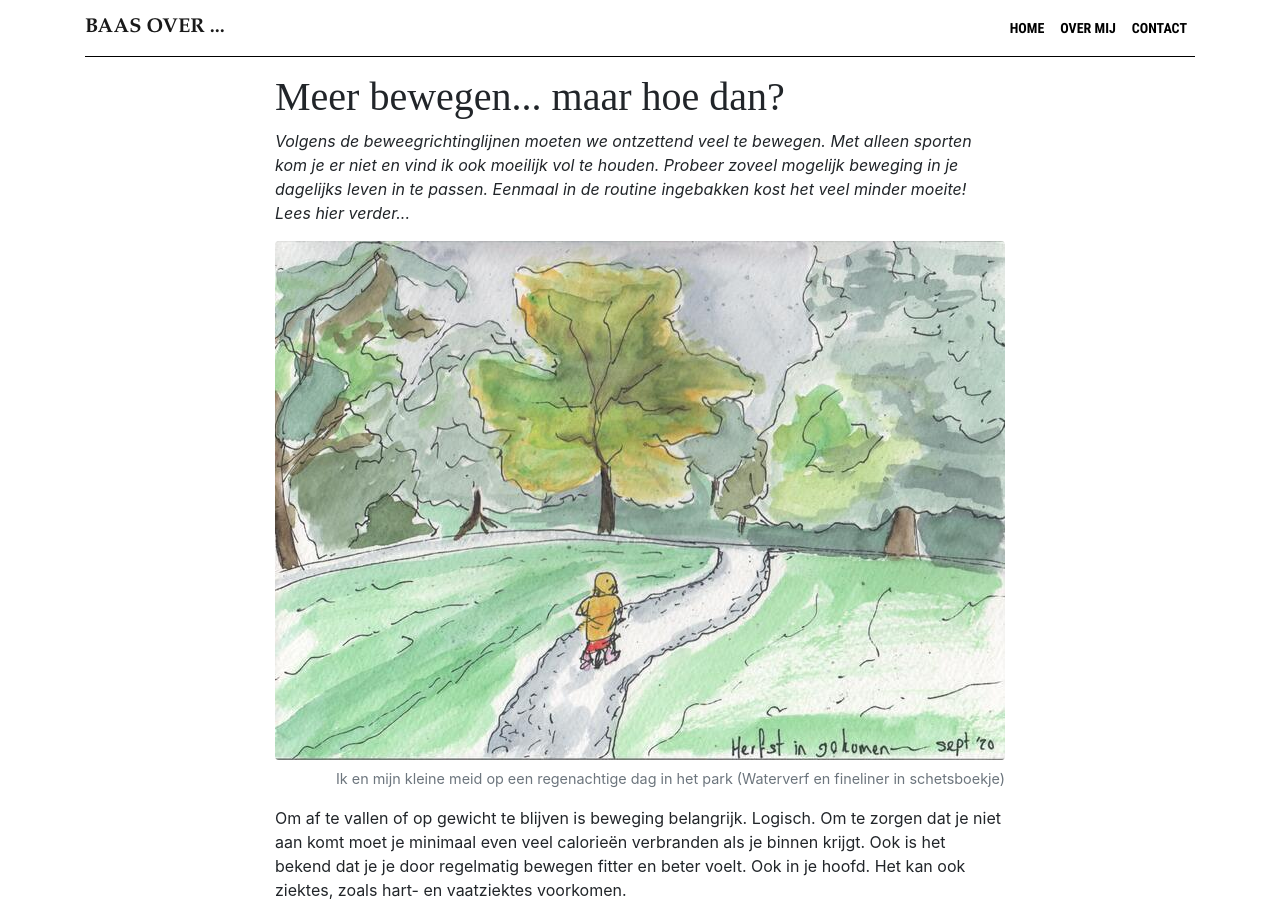
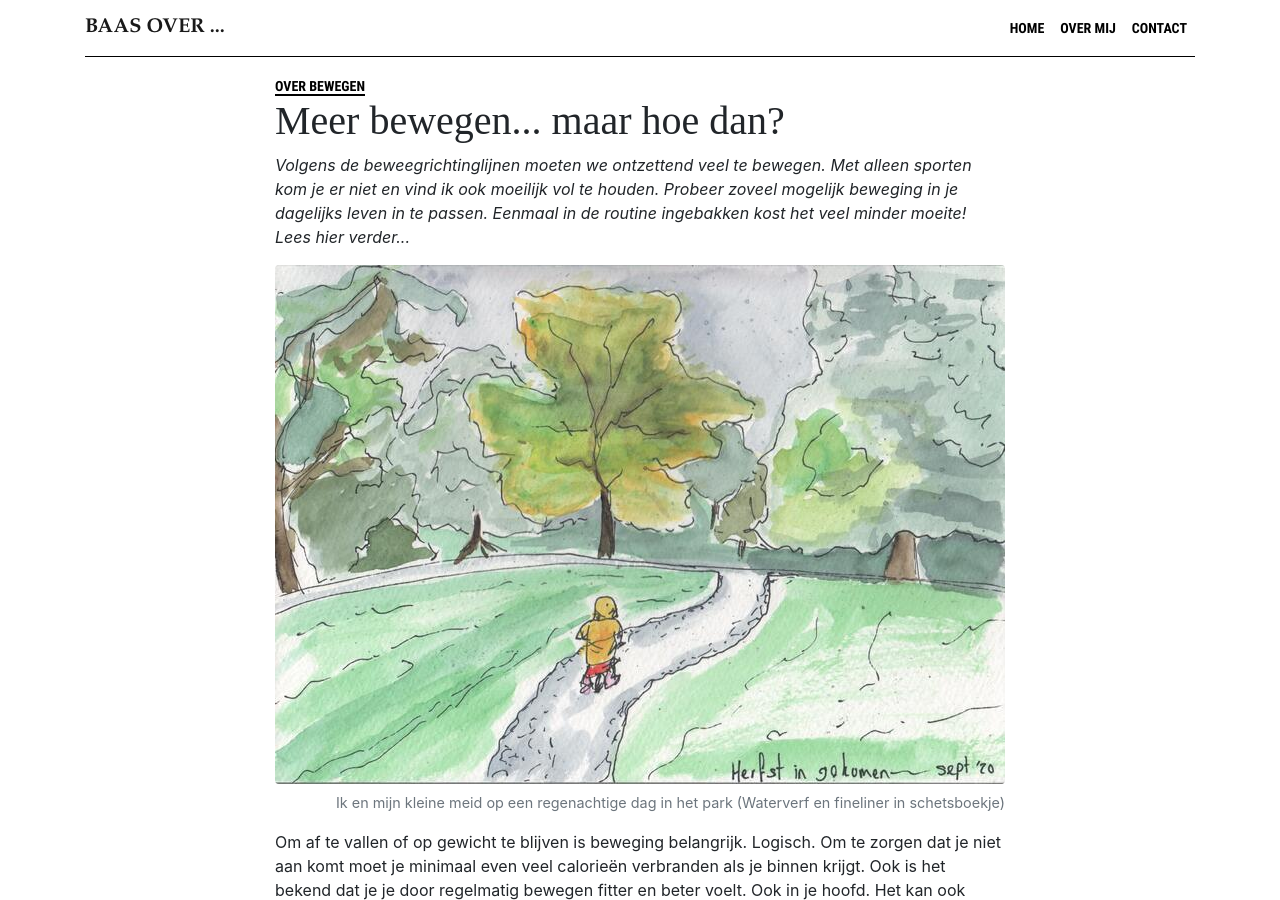
Before and after one commit to BaasLimited/baasovereten.github.io, a Jekyll site: the page built from _posts/2020-10-07-meer-bewegen.md, in a window 1280 px wide and 900 px high. Built offline with Jekyll 4.4.1, drawn with Linux system fonts in a browser that asks for light colours; some web fonts are replaced; a script that is not in the unit is left out; comment, search, counter and statistics services are not loaded.

Commit message:
Fix tags on post pages

```diff
--- a/_layouts/gallery-post.html
+++ b/_layouts/gallery-post.html
@@ -1,6 +1,8 @@
 {% include page-header.html %}
 <div class="col-md-8 offset-md-2">
-    <span class="post-tag">{{ page.tag }}</span>
+    {% if page.tags.first %}
+    <span class="post-tag">{{ page.tags.first }}</span>
+    {% endif %}
     <h1>{{ page.title }}</h1>
     <p class="font-italic">{{ page.excerpt }}</p>
     {{ content}}
--- a/_layouts/post.html
+++ b/_layouts/post.html
@@ -1,6 +1,8 @@
 {% include page-header.html %}
 <div class="col-md-8 offset-md-2">
-    <span class="post-tag">{{ page.tag }}</span>
+    {% if page.tags.first %}
+    <span class="post-tag">{{ page.tags.first }}</span>
+    {% endif %}
     <h1>{{ page.title }}</h1>
     <p class="font-italic">{{ page.excerpt }}</p>
     {% if page.image != '' %}
--- a/index.html
+++ b/index.html
@@ -13,7 +13,6 @@ permalink: /
         </div>
     </div>
     <div class="col-md-6 align-self-center">
-        <span class="post-tag">{{ post_tag }}</span>
         {% if site.posts.first.tags.first %}
             <span class="post-tag">{{ site.posts.first.tags.first }}</span>
         {% endif %}
```
